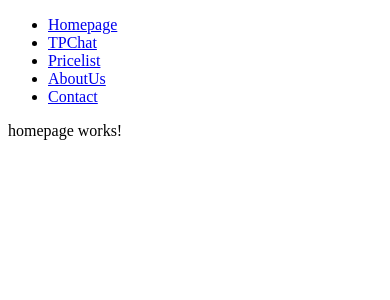
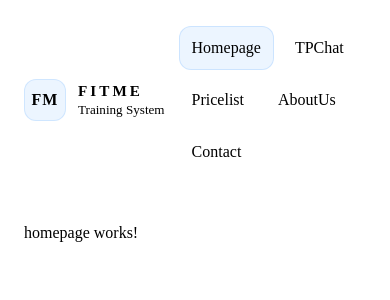
Before and after one commit to aakinrinlola/fitme-frontend, an Angular app in the folder fitme-frontend/: page /homepage in a window 390 px wide. Shown: the top 300 px of the page. Built offline with nearby package versions, Linux system fonts and the light colour scheme.

Commit message:
services hinzugefuegt

```diff
--- a/fitme-frontend/src/app/app.html
+++ b/fitme-frontend/src/app/app.html
@@ -1,14 +1,31 @@
-<nav class="sidebar">
-  <ul>
-    <li><a routerLink="/homepage" routerLinkActive="active">Homepage</a></li>
-    <li><a routerLink="/tpchat" routerLinkActive="active">TPChat</a></li>
-    <li><a routerLink="/pricelist" routerLinkActive="active">Pricelist</a></li>
-    <li><a routerLink="/aboutUs" routerLinkActive="active">AboutUs</a></li>
-    <li><a routerLink="/contact" routerLinkActive="active">Contact</a></li>
-  </ul>
-</nav>
+<div class="app-layout">
+  <aside class="sidebar">
+    <div class="sidebar__top">
+      <div class="brand">
+        <div class="brand__logo">FM</div>
+        <div class="brand__text">
+          <div class="brand__name">FITME</div>
+          <div class="brand__sub">Training System</div>
+        </div>
+      </div>
+    </div>
 
-<!-- Hauptinhalt (wechselt dynamisch) -->
-<main class="content">
-  <router-outlet></router-outlet>
-</main>
+    <nav class="sidebar__nav">
+      <a routerLink="/homepage" routerLinkActive="active" [routerLinkActiveOptions]="{ exact: true }">Homepage</a>
+      <a routerLink="/tpchat" routerLinkActive="active">TPChat</a>
+      <a routerLink="/pricelist" routerLinkActive="active">Pricelist</a>
+      <a routerLink="/aboutUs" routerLinkActive="active">AboutUs</a>
+      <a routerLink="/contact" routerLinkActive="active">Contact</a>
+    </nav>
+
+    <div class="sidebar__bottom">
+      <div class="sidebar__hint">v0.1</div>
+    </div>
+  </aside>
+
+  <main class="page">
+    <div class="page__inner">
+      <router-outlet></router-outlet>
+    </div>
+  </main>
+</div>
--- a/fitme-frontend/src/app/app.scss
+++ b/fitme-frontend/src/app/app.scss
@@ -0,0 +1,175 @@
+:root {
+  --bg: #000;          /* Startseite / Background schwarz */
+  --panel: #15171b;    /* Navbar grau */
+  --panel2: #1b1e24;   /* hover/active background */
+  --border: rgba(255, 255, 255, 0.10);
+
+  --text: rgba(255, 255, 255, 0.92);
+  --muted: rgba(255, 255, 255, 0.60);
+
+  --accent: #7ab8ff;
+  --sidebar-w: 260px;
+  --radius: 14px;
+}
+
+html, body {
+  height: 100%;
+  margin: 0;
+  background: var(--bg);
+  color: var(--text);
+  font-family: "Segoe UI", Roboto, Helvetica, Arial, sans-serif;
+}
+
+* { box-sizing: border-box; }
+
+/* ===== Layout wrapper prevents overlap ===== */
+.app-layout {
+  min-height: 100vh;
+  display: flex;
+  background: var(--bg);
+}
+
+/* ===== Sidebar ===== */
+.sidebar {
+  width: var(--sidebar-w);
+  background: var(--panel);
+  border-right: 1px solid var(--border);
+  display: flex;
+  flex-direction: column;
+  padding: 18px 16px;
+}
+
+.sidebar__top {
+  padding-bottom: 16px;
+  border-bottom: 1px solid rgba(255,255,255,0.06);
+}
+
+/* Brand block */
+.brand {
+  display: flex;
+  align-items: center;
+  gap: 12px;
+}
+
+.brand__logo {
+  width: 42px;
+  height: 42px;
+  border-radius: 12px;
+  display: grid;
+  place-items: center;
+  font-weight: 800;
+  letter-spacing: 0.06em;
+  background: rgba(122, 184, 255, 0.14);
+  border: 1px solid rgba(122, 184, 255, 0.25);
+  color: var(--text);
+}
+
+.brand__name {
+  font-weight: 800;
+  letter-spacing: 0.20em;
+  font-size: 0.95rem;
+}
+
+.brand__sub {
+  margin-top: 2px;
+  font-size: 0.82rem;
+  color: var(--muted);
+}
+
+/* Navigation links */
+.sidebar__nav {
+  display: flex;
+  flex-direction: column;
+  gap: 10px;
+  padding: 16px 0;
+  flex: 1; /* pushes bottom section down */
+}
+
+.sidebar__nav a {
+  text-decoration: none;
+  color: var(--muted);
+  padding: 12px 12px;
+  border-radius: 12px;
+  border: 1px solid transparent;
+  transition: background 0.2s ease, color 0.2s ease, border-color 0.2s ease;
+}
+
+.sidebar__nav a:hover {
+  background: var(--panel2);
+  color: var(--text);
+  border-color: rgba(255,255,255,0.08);
+}
+
+.sidebar__nav a.active {
+  background: rgba(122, 184, 255, 0.14);
+  border-color: rgba(122, 184, 255, 0.28);
+  color: var(--text);
+}
+
+/* Bottom section */
+.sidebar__bottom {
+  padding-top: 14px;
+  border-top: 1px solid rgba(255,255,255,0.06);
+  display: flex;
+  justify-content: space-between;
+  align-items: center;
+}
+
+.sidebar__hint {
+  font-size: 0.85rem;
+  color: var(--muted);
+}
+
+/* ===== Page / Content ===== */
+.page {
+  flex: 1;
+  background: var(--bg);
+  padding: 24px;
+  overflow: auto;
+}
+
+.page__inner {
+  max-width: 1200px;
+}
+
+/* Optional helper card for your pages */
+.card {
+  background: #0b0d10;
+  border: 1px solid rgba(255,255,255,0.08);
+  border-radius: var(--radius);
+  padding: 18px;
+}
+
+/* ===== Mobile ===== */
+@media (max-width: 900px) {
+  .app-layout {
+    flex-direction: column;
+  }
+
+  .sidebar {
+    width: 100%;
+    flex-direction: row;
+    align-items: center;
+    gap: 14px;
+  }
+
+  .sidebar__top {
+    border: none;
+    padding: 0;
+  }
+
+  .sidebar__nav {
+    flex-direction: row;
+    flex-wrap: wrap;
+    gap: 8px;
+    padding: 0;
+  }
+
+  .sidebar__bottom {
+    display: none;
+  }
+
+  .page {
+    padding: 16px;
+  }
+}
```
Also changed, not shown: fitme-frontend/src/app/services/chat.service.ts (added, +8 -0 lines), 1 other file (tests, documents, lock files or other folders).
